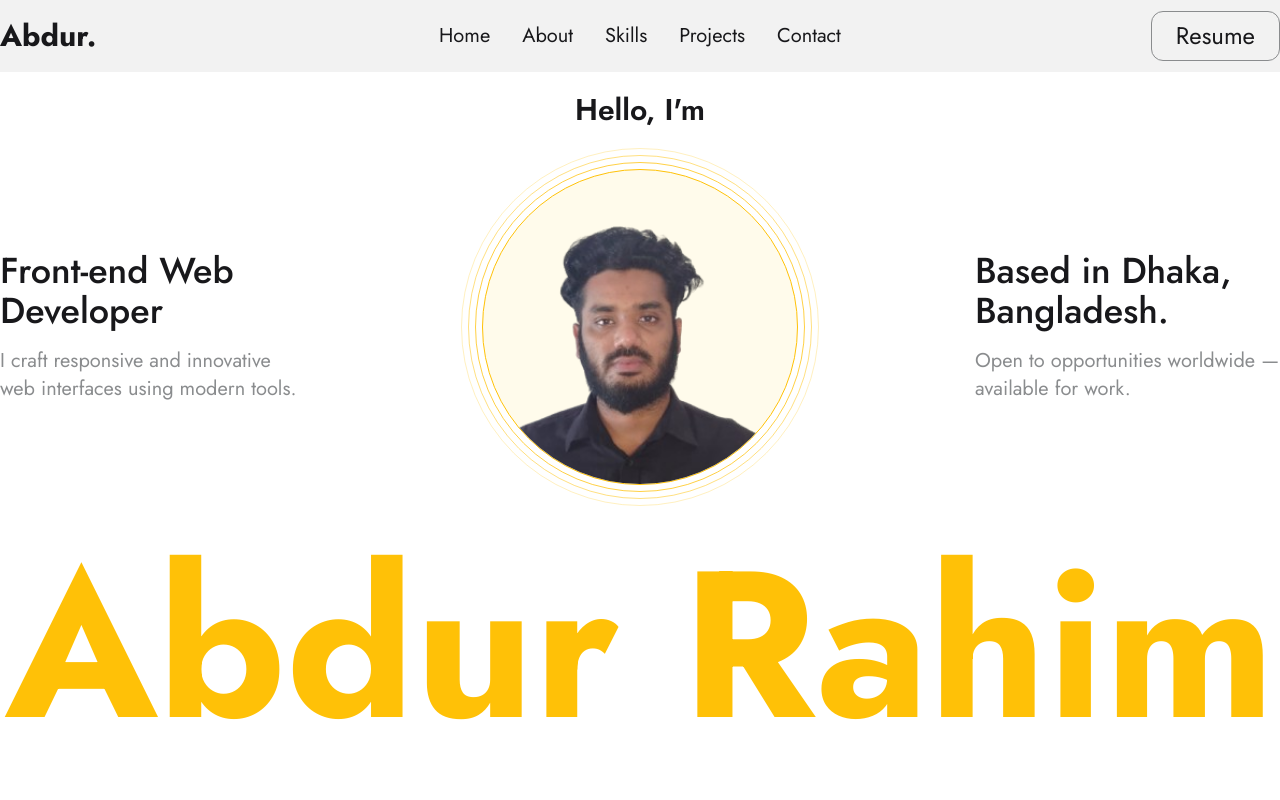
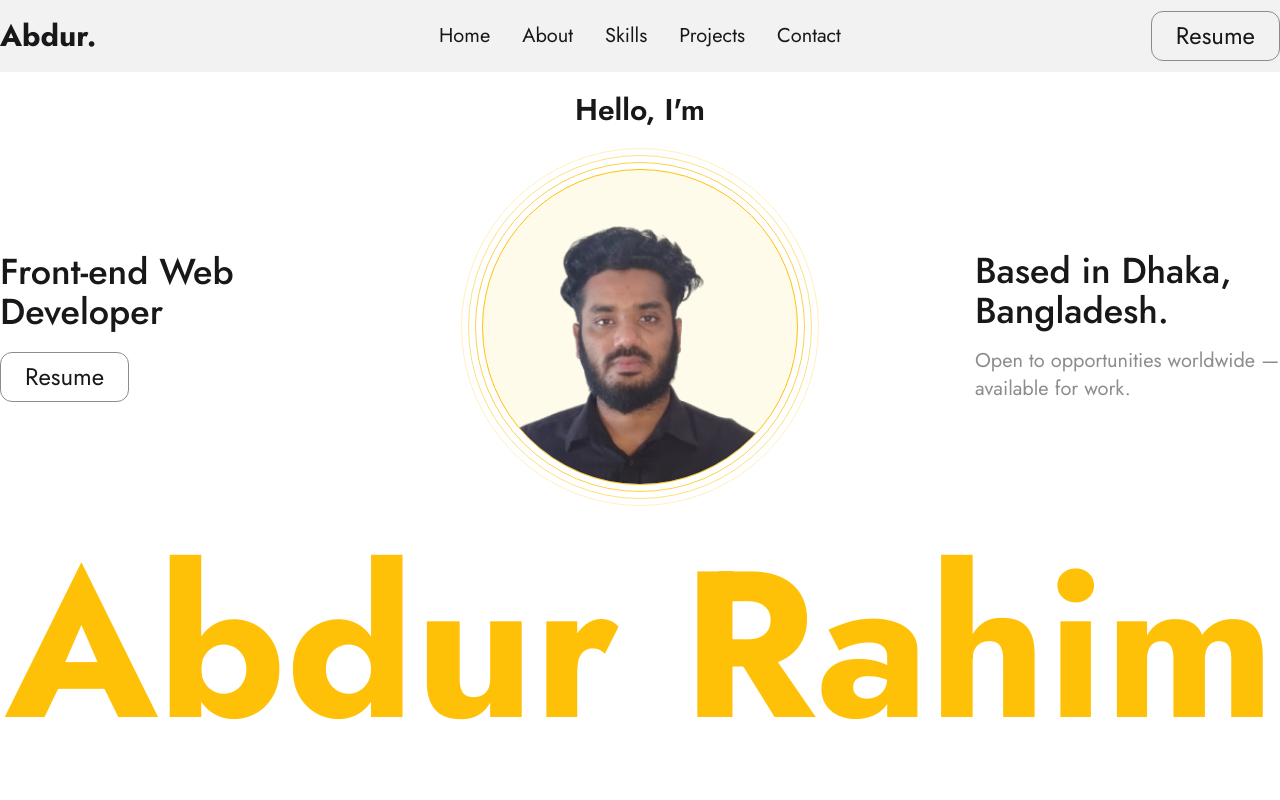
Before and after one commit to armejbha/portfolio, a React (Vite) app: page / in a window 1280 px wide. Shown: the top 800 px of the page. Built offline with nearby package versions, Linux system fonts and the light colour scheme; no server answers.

Commit message:
resume update

```diff
--- a/src/Pages/Home/Banner.jsx
+++ b/src/Pages/Home/Banner.jsx
@@ -66,10 +66,17 @@ const Banner = ({ scrollToAbout }) => {
         <div className="grid grid-cols-1 md:grid-cols-4 gap-5 items-center mt-5">
           <div className="text-center md:text-left">
             <h3 className="text-4xl font-medium">Front-end Web Developer</h3>
-            <p className="text-[#8A8C8E] text-xl mt-4">
+            {/* <p className="text-[#8A8C8E] text-xl mt-4">
               I craft responsive and innovative web interfaces using modern
               tools.
-            </p>
+            </p> */}
+            <a
+  href="https://drive.google.com/uc?export=download&id=1IbImq6OBTHPoOxlXtMSNQkseBB0AsZ0S"
+  className="px-6 py-2 border border-[#8A8C8E] text-2xl rounded-xl hover:bg-gray-200 hover:cursor-pointer mt-5 block w-fit"
+>
+  Resume
+</a>
+
           </div>
 
           {/* GSAP Cursor Move Section */}
--- a/src/Pages/Shared/Navbar.jsx
+++ b/src/Pages/Shared/Navbar.jsx
@@ -88,9 +88,14 @@ const Navbar = () => {
           <ul className="menu menu-horizontal px-1 space-x-2">{navLinks}</ul>
         </div>
         <div className="navbar-end">
-          <a href="https://drive.google.com/file/d/1IbImq6OBTHPoOxlXtMSNQkseBB0AsZ0S/view?usp=drive_link" target="_blank" className="px-6 py-2 border border-[#8A8C8E]   text-2xl rounded-xl hover:bg-gray-200 hover:cursor-pointer">
-            Resume
-          </a>
+         <a
+  href="https://drive.google.com/uc?export=download&id=1IbImq6OBTHPoOxlXtMSNQkseBB0AsZ0S"
+  target="_blank"
+  className="px-6 py-2 border border-[#8A8C8E] text-2xl rounded-xl hover:bg-gray-200 hover:cursor-pointer"
+>
+  Resume
+</a>
+
           <div className="dropdown dropdown-end">
             <div tabIndex={0} role="button" className="btn btn-ghost lg:hidden">
               <svg
```
